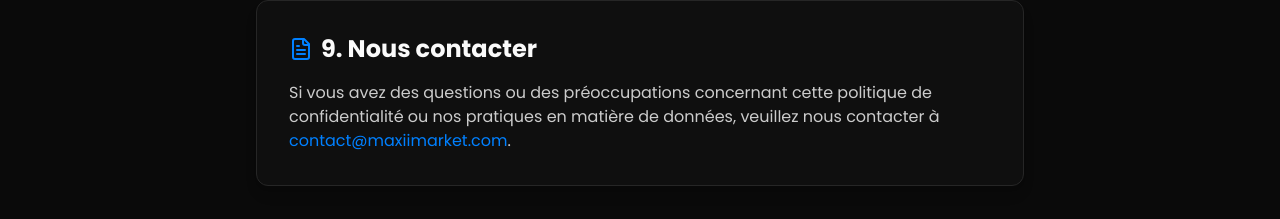
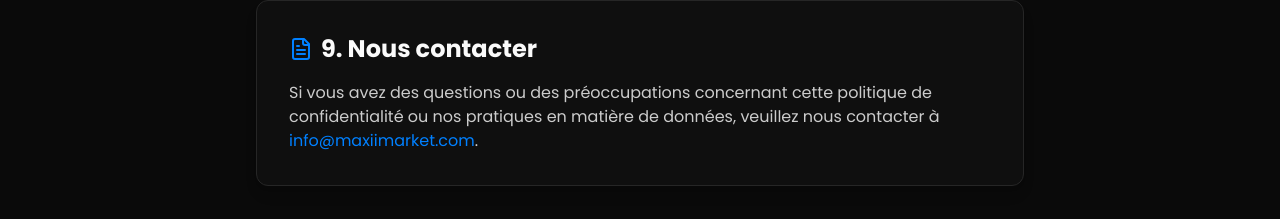
Before and after one commit to idontknowtheusername-paid/officielbenome, a React (Vite) app: page /politique-confidentialite in a window 1280 px wide. Shown: the part 3390-3609 px from the top of the page. Built offline with nearby package versions, Linux system fonts and the light colour scheme; no server answers.

Commit message:
fix: use appropriate email addresses for different purposes

```diff
--- a/src/pages/static/PrivacyPolicyPage.jsx
+++ b/src/pages/static/PrivacyPolicyPage.jsx
@@ -138,7 +138,7 @@ const PrivacyPolicyPage = () => {
             9. Nous contacter
           </h2>
           <p className="text-muted-foreground">
-            Si vous avez des questions ou des préoccupations concernant cette politique de confidentialité ou nos pratiques en matière de données, veuillez nous contacter à <a href={`mailto:${personalData.contactEmail}`} className="text-primary hover:underline">{personalData.contactEmail}</a>.
+            Si vous avez des questions ou des préoccupations concernant cette politique de confidentialité ou nos pratiques en matière de données, veuillez nous contacter à <a href={`mailto:${personalData.infoEmail}`} className="text-primary hover:underline">{personalData.infoEmail}</a>.
           </p>
         </div>
       </motion.div>
--- a/src/pages/static/TermsConditionsPage.jsx
+++ b/src/pages/static/TermsConditionsPage.jsx
@@ -182,7 +182,7 @@ const TermsConditionsPage = () => {
             11. Nous Contacter
           </h2>
           <p className="text-muted-foreground">
-            Si vous avez des questions concernant ces Termes, veuillez nous contacter à <a href={`mailto:${personalData.contactEmail}`} className="text-primary hover:underline">{personalData.contactEmail}</a>.
+            Si vous avez des questions concernant ces Termes, veuillez nous contacter à <a href={`mailto:${personalData.infoEmail}`} className="text-primary hover:underline">{personalData.infoEmail}</a>.
           </p>
         </div>
       </motion.div>
```
